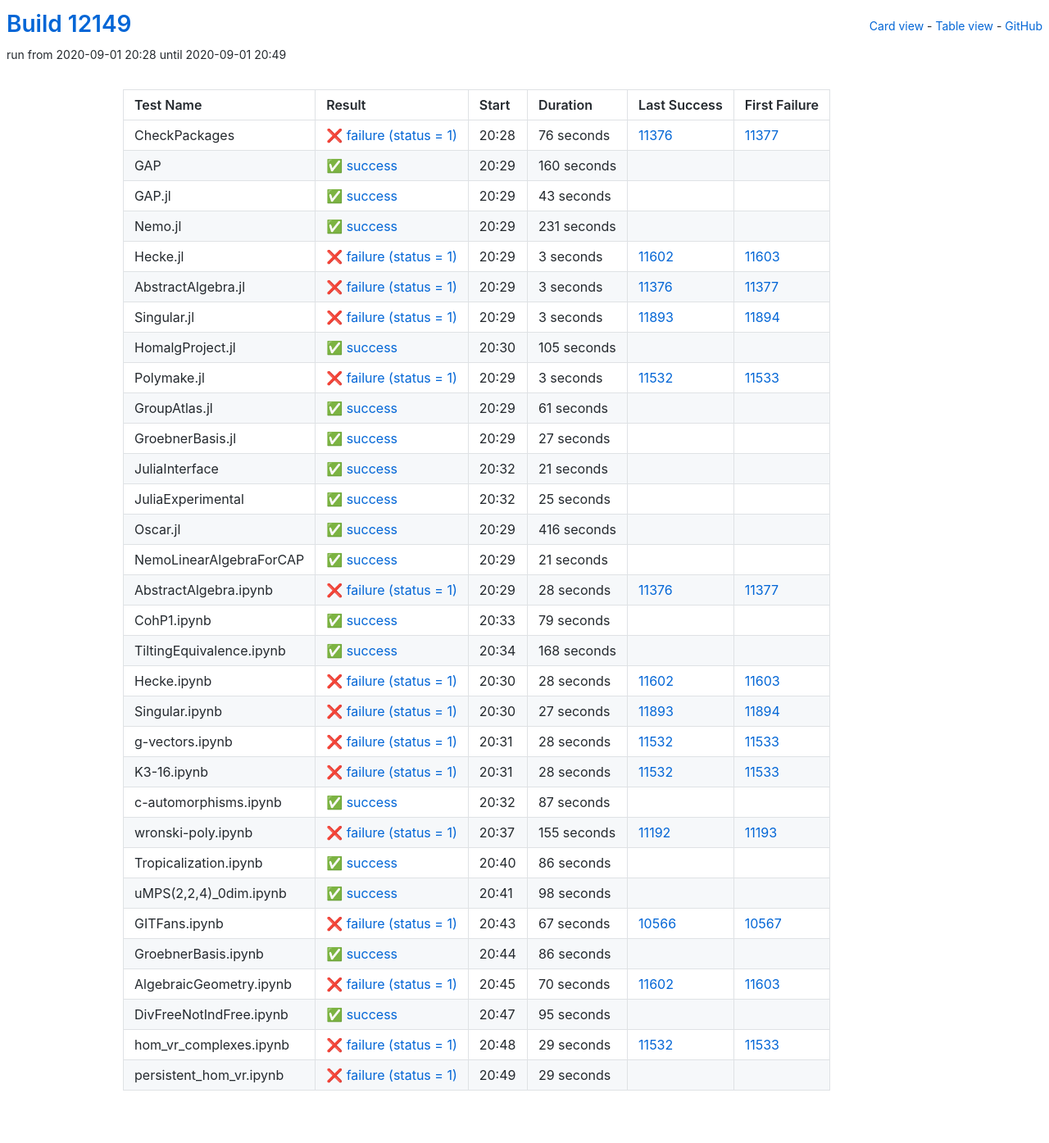
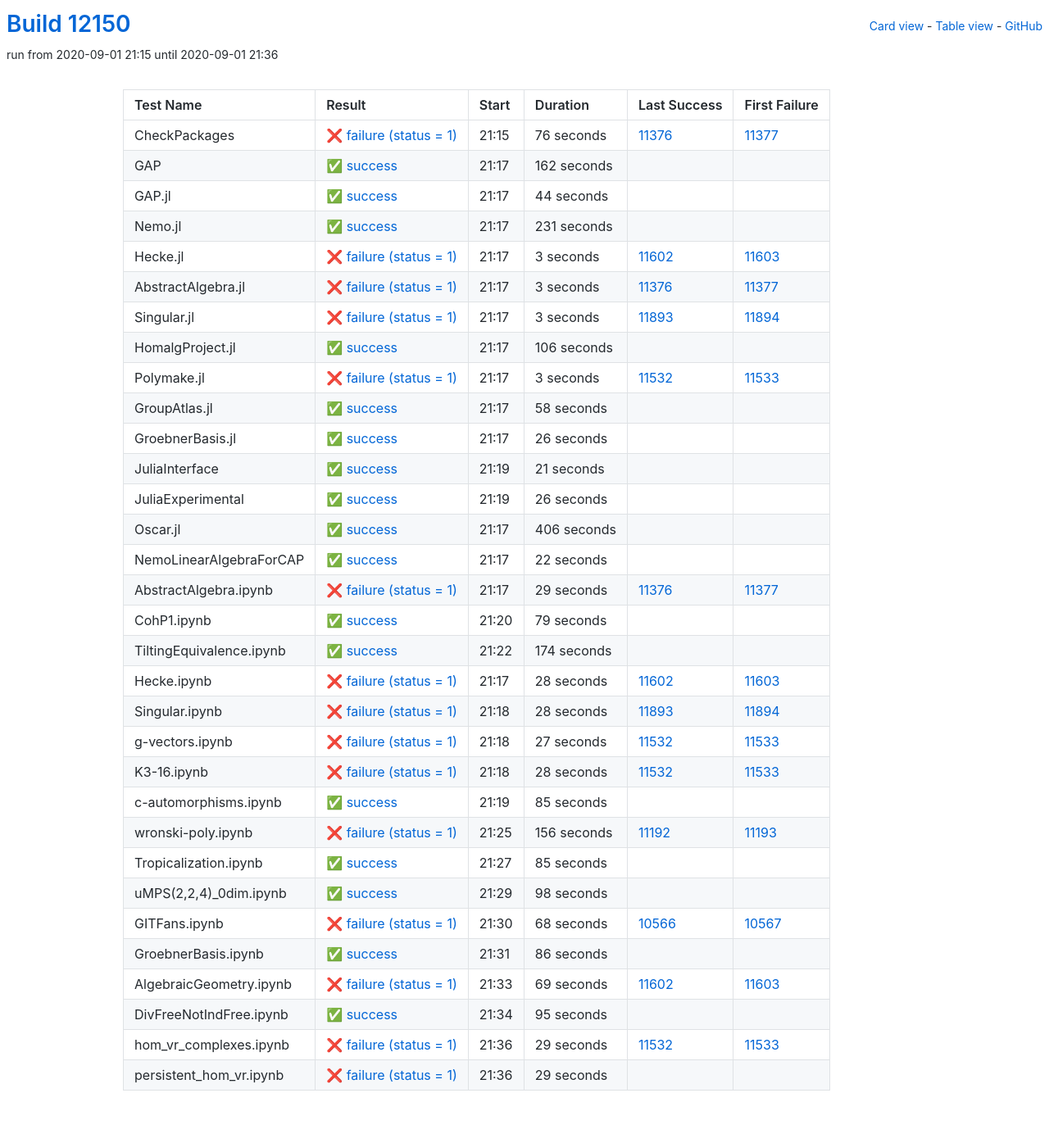
Before and after one commit to oscar-system/oscar-ci-status, a Jekyll site: the page built from table.html, in a window 1280 px wide. Shown: the whole page at 82% size. Built offline with Jekyll 4.4.1, drawn with Linux system fonts in a browser that asks for light colours.

Commit message:
Build #12150

```diff
--- a/_data/ci.yml
+++ b/_data/ci.yml
@@ -1,6 +1,6 @@
 ---
-build: 12149
-build_url: https://oscarci.mathematik.uni-kl.de/job/oscar/12149/
+build: 12150
+build_url: https://oscarci.mathematik.uni-kl.de/job/oscar/12150/
 job: oscar
 organization: oscar-system
 repo: oscar-ci-status
@@ -8,8 +8,8 @@
 tests:
 - name: CheckPackages
   id: checkpackages
-  log: https://oscarci.mathematik.uni-kl.de/job/oscar/12149/artifact/logs/build-12149/CheckPackages.log
-  start: 2020-09-01 20:28
+  log: https://oscarci.mathematik.uni-kl.de/job/oscar/12150/artifact/logs/build-12150/CheckPackages.log
+  start: 2020-09-01 21:15
   success: false
   exitcode: 1
   status: failure
@@ -20,32 +20,32 @@
   first_failure_url: https://oscarci.mathematik.uni-kl.de/job/oscar/11377/
 - name: GAP
   id: gap
-  log: https://oscarci.mathematik.uni-kl.de/job/oscar/12149/artifact/logs/build-12149/GAP.log
-  start: 2020-09-01 20:29
+  log: https://oscarci.mathematik.uni-kl.de/job/oscar/12150/artifact/logs/build-12150/GAP.log
+  start: 2020-09-01 21:17
   success: true
   exitcode: 0
   status: success
-  duration: 160
+  duration: 162
   last_success: false
   last_success_url:
   first_failure: false
   first_failure_url:
 - name: GAP.jl
   id: gap-jl
-  log: https://oscarci.mathematik.uni-kl.de/job/oscar/12149/artifact/logs/build-12149/GAP.jl.log
-  start: 2020-09-01 20:29
+  log: https://oscarci.mathematik.uni-kl.de/job/oscar/12150/artifact/logs/build-12150/GAP.jl.log
+  start: 2020-09-01 21:17
   success: true
   exitcode: 0
   status: success
-  duration: 43
+  duration: 44
   last_success: false
   last_success_url:
   first_failure: false
   first_failure_url:
 - name: Nemo.jl
   id: nemo-jl
-  log: https://oscarci.mathematik.uni-kl.de/job/oscar/12149/artifact/logs/build-12149/Nemo.jl.log
-  start: 2020-09-01 20:29
+  log: https://oscarci.mathematik.uni-kl.de/job/oscar/12150/artifact/logs/build-12150/Nemo.jl.log
+  start: 2020-09-01 21:17
   success: true
   exitcode: 0
   status: success
@@ -56,8 +56,8 @@
   first_failure_url:
 - name: Hecke.jl
   id: hecke-jl
-  log: https://oscarci.mathematik.uni-kl.de/job/oscar/12149/artifact/logs/build-12149/Hecke.jl.log
-  start: 2020-09-01 20:29
+  log: https://oscarci.mathematik.uni-kl.de/job/oscar/12150/artifact/logs/build-12150/Hecke.jl.log
+  start: 2020-09-01 21:17
   success: false
   exitcode: 1
   status: failure
@@ -68,8 +68,8 @@
   first_failure_url: https://oscarci.mathematik.uni-kl.de/job/oscar/11603/
 - name: AbstractAlgebra.jl
   id: abstractalgebra-jl
-  log: https://oscarci.mathematik.uni-kl.de/job/oscar/12149/artifact/logs/build-12149/AbstractAlgebra.jl.log
-  start: 2020-09-01 20:29
+  log: https://oscarci.mathematik.uni-kl.de/job/oscar/12150/artifact/logs/build-12150/AbstractAlgebra.jl.log
+  start: 2020-09-01 21:17
   success: false
   exitcode: 1
   status: failure
@@ -80,8 +80,8 @@
   first_failure_url: https://oscarci.mathematik.uni-kl.de/job/oscar/11377/
 - name: Singular.jl
   id: singular-jl
-  log: https://oscarci.mathematik.uni-kl.de/job/oscar/12149/artifact/logs/build-12149/Singular.jl.log
-  start: 2020-09-01 20:29
+  log: https://oscarci.mathematik.uni-kl.de/job/oscar/12150/artifact/logs/build-12150/Singular.jl.log
+  start: 2020-09-01 21:17
   success: false
   exitcode: 1
   status: failure
@@ -92,20 +92,20 @@
   first_failure_url: https://oscarci.mathematik.uni-kl.de/job/oscar/11894/
 - name: HomalgProject.jl
   id: homalgproject-jl
-  log: https://oscarci.mathematik.uni-kl.de/job/oscar/12149/artifact/logs/build-12149/HomalgProject.jl.log
-  start: 2020-09-01 20:30
+  log: https://oscarci.mathematik.uni-kl.de/job/oscar/12150/artifact/logs/build-12150/HomalgProject.jl.log
+  start: 2020-09-01 21:17
   success: true
   exitcode: 0
   status: success
-  duration: 105
+  duration: 106
   last_success: false
   last_success_url:
   first_failure: false
   first_failure_url:
 - name: Polymake.jl
   id: polymake-jl
-  log: https://oscarci.mathematik.uni-kl.de/job/oscar/12149/artifact/logs/build-12149/Polymake.jl.log
-  start: 2020-09-01 20:29
+  log: https://oscarci.mathematik.uni-kl.de/job/oscar/12150/artifact/logs/build-12150/Polymake.jl.log
+  start: 2020-09-01 21:17
   success: false
   exitcode: 1
   status: failure
@@ -116,32 +116,32 @@
   first_failure_url: https://oscarci.mathematik.uni-kl.de/job/oscar/11533/
 - name: GroupAtlas.jl
   id: groupatlas-jl
-  log: https://oscarci.mathematik.uni-kl.de/job/oscar/12149/artifact/logs/build-12149/GroupAtlas.jl.log
-  start: 2020-09-01 20:29
+  log: https://oscarci.mathematik.uni-kl.de/job/oscar/12150/artifact/logs/build-12150/GroupAtlas.jl.log
+  start: 2020-09-01 21:17
   success: true
   exitcode: 0
   status: success
-  duration: 61
+  duration: 58
   last_success: false
   last_success_url:
   first_failure: false
   first_failure_url:
 - name: GroebnerBasis.jl
   id: groebnerbasis-jl
-  log: https://oscarci.mathematik.uni-kl.de/job/oscar/12149/artifact/logs/build-12149/GroebnerBasis.jl.log
-  start: 2020-09-01 20:29
+  log: https://oscarci.mathematik.uni-kl.de/job/oscar/12150/artifact/logs/build-12150/GroebnerBasis.jl.log
+  start: 2020-09-01 21:17
   success: true
   exitcode: 0
   status: success
-  duration: 27
+  duration: 26
   last_success: false
   last_success_url:
   first_failure: false
   first_failure_url:
 - name: JuliaInterface
   id: juliainterface
-  log: https://oscarci.mathematik.uni-kl.de/job/oscar/12149/artifact/logs/build-12149/JuliaInterface.log
-  start: 2020-09-01 20:32
+  log: https://oscarci.mathematik.uni-kl.de/job/oscar/12150/artifact/logs/build-12150/JuliaInterface.log
+  start: 2020-09-01 21:19
   success: true
   exitcode: 0
   status: success
@@ -152,56 +152,56 @@
   first_failure_url:
 - name: JuliaExperimental
   id: juliaexperimental
-  log: https://oscarci.mathematik.uni-kl.de/job/oscar/12149/artifact/logs/build-12149/JuliaExperimental.log
-  start: 2020-09-01 20:32
+  log: https://oscarci.mathematik.uni-kl.de/job/oscar/12150/artifact/logs/build-12150/JuliaExperimental.log
+  start: 2020-09-01 21:19
   success: true
   exitcode: 0
   status: success
-  duration: 25
+  duration: 26
   last_success: false
   last_success_url:
   first_failure: false
   first_failure_url:
 - name: Oscar.jl
   id: oscar-jl
-  log: https://oscarci.mathematik.uni-kl.de/job/oscar/12149/artifact/logs/build-12149/Oscar.jl.log
-  start: 2020-09-01 20:29
+  log: https://oscarci.mathematik.uni-kl.de/job/oscar/12150/artifact/logs/build-12150/Oscar.jl.log
+  start: 2020-09-01 21:17
   success: true
   exitcode: 0
   status: success
-  duration: 416
+  duration: 406
   last_success: false
   last_success_url:
   first_failure: false
   first_failure_url:
 - name: NemoLinearAlgebraForCAP
   id: nemolinearalgebraforcap
-  log: https://oscarci.mathematik.uni-kl.de/job/oscar/12149/artifact/logs/build-12149/NemoLinearAlgebraForCAP.log
-  start: 2020-09-01 20:29
+  log: https://oscarci.mathematik.uni-kl.de/job/oscar/12150/artifact/logs/build-12150/NemoLinearAlgebraForCAP.log
+  start: 2020-09-01 21:17
   success: true
   exitcode: 0
   status: success
-  duration: 21
+  duration: 22
   last_success: false
   last_success_url:
   first_failure: false
   first_failure_url:
 - name: AbstractAlgebra.ipynb
   id: abstractalgebra-ipynb
-  log: https://oscarci.mathematik.uni-kl.de/job/oscar/12149/artifact/logs/build-12149/AbstractAlgebra.ipynb.log
-  start: 2020-09-01 20:29
+  log: https://oscarci.mathematik.uni-kl.de/job/oscar/12150/artifact/logs/build-12150/AbstractAlgebra.ipynb.log
+  start: 2020-09-01 21:17
   success: false
   exitcode: 1
   status: failure
-  duration: 28
+  duration: 29
   last_success: 11376
   last_success_url: https://oscarci.mathematik.uni-kl.de/job/oscar/11376/
   first_failure: 11377
   first_failure_url: https://oscarci.mathematik.uni-kl.de/job/oscar/11377/
 - name: CohP1.ipynb
   id: cohp1-ipynb
-  log: https://oscarci.mathematik.uni-kl.de/job/oscar/12149/artifact/logs/build-12149/CohP1.ipynb.log
-  start: 2020-09-01 20:33
+  log: https://oscarci.mathematik.uni-kl.de/job/oscar/12150/artifact/logs/build-12150/CohP1.ipynb.log
+  start: 2020-09-01 21:20
   success: true
   exitcode: 0
   status: success
@@ -212,20 +212,20 @@
   first_failure_url:
 - name: TiltingEquivalence.ipynb
   id: tiltingequivalence-ipynb
-  log: https://oscarci.mathematik.uni-kl.de/job/oscar/12149/artifact/logs/build-12149/TiltingEquivalence.ipynb.log
-  start: 2020-09-01 20:34
+  log: https://oscarci.mathematik.uni-kl.de/job/oscar/12150/artifact/logs/build-12150/TiltingEquivalence.ipynb.log
+  start: 2020-09-01 21:22
   success: true
   exitcode: 0
   status: success
-  duration: 168
+  duration: 174
   last_success: false
   last_success_url:
   first_failure: false
   first_failure_url:
 - name: Hecke.ipynb
   id: hecke-ipynb
-  log: https://oscarci.mathematik.uni-kl.de/job/oscar/12149/artifact/logs/build-12149/Hecke.ipynb.log
-  start: 2020-09-01 20:30
+  log: https://oscarci.mathematik.uni-kl.de/job/oscar/12150/artifact/logs/build-12150/Hecke.ipynb.log
+  start: 2020-09-01 21:17
   success: false
   exitcode: 1
   status: failure
@@ -236,32 +236,32 @@
   first_failure_url: https://oscarci.mathematik.uni-kl.de/job/oscar/11603/
 - name: Singular.ipynb
   id: singular-ipynb
-  log: https://oscarci.mathematik.uni-kl.de/job/oscar/12149/artifact/logs/build-12149/Singular.ipynb.log
-  start: 2020-09-01 20:30
+  log: https://oscarci.mathematik.uni-kl.de/job/oscar/12150/artifact/logs/build-12150/Singular.ipynb.log
+  start: 2020-09-01 21:18
   success: false
   exitcode: 1
   status: failure
-  duration: 27
+  duration: 28
   last_success: 11893
   last_success_url: https://oscarci.mathematik.uni-kl.de/job/oscar/11893/
   first_failure: 11894
   first_failure_url: https://oscarci.mathematik.uni-kl.de/job/oscar/11894/
 - name: g-vectors.ipynb
   id: g-vectors-ipynb
-  log: https://oscarci.mathematik.uni-kl.de/job/oscar/12149/artifact/logs/build-12149/g-vectors.ipynb.log
-  start: 2020-09-01 20:31
+  log: https://oscarci.mathematik.uni-kl.de/job/oscar/12150/artifact/logs/build-12150/g-vectors.ipynb.log
+  start: 2020-09-01 21:18
   success: false
   exitcode: 1
   status: failure
-  duration: 28
+  duration: 27
   last_success: 11532
   last_success_url: https://oscarci.mathematik.uni-kl.de/job/oscar/11532/
   first_failure: 11533
   first_failure_url: https://oscarci.mathematik.uni-kl.de/job/oscar/11533/
 - name: K3-16.ipynb
   id: k3-16-ipynb
-  log: https://oscarci.mathematik.uni-kl.de/job/oscar/12149/artifact/logs/build-12149/K3-16.ipynb.log
-  start: 2020-09-01 20:31
+  log: https://oscarci.mathematik.uni-kl.de/job/oscar/12150/artifact/logs/build-12150/K3-16.ipynb.log
+  start: 2020-09-01 21:18
   success: false
   exitcode: 1
   status: failure
@@ -272,44 +272,44 @@
   first_failure_url: https://oscarci.mathematik.uni-kl.de/job/oscar/11533/
 - name: c-automorphisms.ipynb
   id: c-automorphisms-ipynb
-  log: https://oscarci.mathematik.uni-kl.de/job/oscar/12149/artifact/logs/build-12149/c-automorphisms.ipynb.log
-  start: 2020-09-01 20:32
+  log: https://oscarci.mathematik.uni-kl.de/job/oscar/12150/artifact/logs/build-12150/c-automorphisms.ipynb.log
+  start: 2020-09-01 21:19
   success: true
   exitcode: 0
   status: success
-  duration: 87
+  duration: 85
   last_success: false
   last_success_url:
   first_failure: false
   first_failure_url:
 - name: wronski-poly.ipynb
   id: wronski-poly-ipynb
-  log: https://oscarci.mathematik.uni-kl.de/job/oscar/12149/artifact/logs/build-12149/wronski-poly.ipynb.log
-  start: 2020-09-01 20:37
+  log: https://oscarci.mathematik.uni-kl.de/job/oscar/12150/artifact/logs/build-12150/wronski-poly.ipynb.log
+  start: 2020-09-01 21:25
   success: false
   exitcode: 1
   status: failure
-  duration: 155
+  duration: 156
   last_success: 11192
   last_success_url: https://oscarci.mathematik.uni-kl.de/job/oscar/11192/
   first_failure: 11193
   first_failure_url: https://oscarci.mathematik.uni-kl.de/job/oscar/11193/
 - name: Tropicalization.ipynb
   id: tropicalization-ipynb
-  log: https://oscarci.mathematik.uni-kl.de/job/oscar/12149/artifact/logs/build-12149/Tropicalization.ipynb.log
-  start: 2020-09-01 20:40
+  log: https://oscarci.mathematik.uni-kl.de/job/oscar/12150/artifact/logs/build-12150/Tropicalization.ipynb.log
+  start: 2020-09-01 21:27
   success: true
   exitcode: 0
   status: success
-  duration: 86
+  duration: 85
   last_success: false
   last_success_url:
   first_failure: false
   first_failure_url:
 - name: uMPS(2,2,4)_0dim.ipynb
   id: umps-2-2-4-0dim-ipynb
-  log: https://oscarci.mathematik.uni-kl.de/job/oscar/12149/artifact/logs/build-12149/uMPS-2-2-4-_0dim.ipynb.log
-  start: 2020-09-01 20:41
+  log: https://oscarci.mathematik.uni-kl.de/job/oscar/12150/artifact/logs/build-12150/uMPS-2-2-4-_0dim.ipynb.log
+  start: 2020-09-01 21:29
   success: true
   exitcode: 0
   status: success
@@ -320,20 +320,20 @@
   first_failure_url:
 - name: GITFans.ipynb
   id: gitfans-ipynb
-  log: https://oscarci.mathematik.uni-kl.de/job/oscar/12149/artifact/logs/build-12149/GITFans.ipynb.log
-  start: 2020-09-01 20:43
+  log: https://oscarci.mathematik.uni-kl.de/job/oscar/12150/artifact/logs/build-12150/GITFans.ipynb.log
+  start: 2020-09-01 21:30
   success: false
   exitcode: 1
   status: failure
-  duration: 67
+  duration: 68
   last_success: 10566
   last_success_url: https://oscarci.mathematik.uni-kl.de/job/oscar/10566/
   first_failure: 10567
   first_failure_url: https://oscarci.mathematik.uni-kl.de/job/oscar/10567/
 - name: GroebnerBasis.ipynb
   id: groebnerbasis-ipynb
-  log: https://oscarci.mathematik.uni-kl.de/job/oscar/12149/artifact/logs/build-12149/GroebnerBasis.ipynb.log
-  start: 2020-09-01 20:44
+  log: https://oscarci.mathematik.uni-kl.de/job/oscar/12150/artifact/logs/build-12150/GroebnerBasis.ipynb.log
+  start: 2020-09-01 21:31
   success: true
   exitcode: 0
   status: success
@@ -344,20 +344,20 @@
   first_failure_url:
 - name: AlgebraicGeometry.ipynb
   id: algebraicgeometry-ipynb
-  log: https://oscarci.mathematik.uni-kl.de/job/oscar/12149/artifact/logs/build-12149/AlgebraicGeometry.ipynb.log
-  start: 2020-09-01 20:45
+  log: https://oscarci.mathematik.uni-kl.de/job/oscar/12150/artifact/logs/build-12150/AlgebraicGeometry.ipynb.log
+  start: 2020-09-01 21:33
   success: false
   exitcode: 1
   status: failure
-  duration: 70
+  duration: 69
   last_success: 11602
   last_success_url: https://oscarci.mathematik.uni-kl.de/job/oscar/11602/
   first_failure: 11603
   first_failure_url: https://oscarci.mathematik.uni-kl.de/job/oscar/11603/
 - name: DivFreeNotIndFree.ipynb
   id: divfreenotindfree-ipynb
-  log: https://oscarci.mathematik.uni-kl.de/job/oscar/12149/artifact/logs/build-12149/DivFreeNotIndFree.ipynb.log
-  start: 2020-09-01 20:47
+  log: https://oscarci.mathematik.uni-kl.de/job/oscar/12150/artifact/logs/build-12150/DivFreeNotIndFree.ipynb.log
+  start: 2020-09-01 21:34
   success: true
   exitcode: 0
   status: success
@@ -368,8 +368,8 @@
   first_failure_url:
 - name: hom_vr_complexes.ipynb
   id: hom-vr-complexes-ipynb
-  log: https://oscarci.mathematik.uni-kl.de/job/oscar/12149/artifact/logs/build-12149/hom_vr_complexes.ipynb.log
-  start: 2020-09-01 20:48
+  log: https://oscarci.mathematik.uni-kl.de/job/oscar/12150/artifact/logs/build-12150/hom_vr_complexes.ipynb.log
+  start: 2020-09-01 21:36
   success: false
   exitcode: 1
   status: failure
@@ -380,8 +380,8 @@
   first_failure_url: https://oscarci.mathematik.uni-kl.de/job/oscar/11533/
 - name: persistent_hom_vr.ipynb
   id: persistent-hom-vr-ipynb
-  log: https://oscarci.mathematik.uni-kl.de/job/oscar/12149/artifact/logs/build-12149/persistent_hom_vr.ipynb.log
-  start: 2020-09-01 20:49
+  log: https://oscarci.mathematik.uni-kl.de/job/oscar/12150/artifact/logs/build-12150/persistent_hom_vr.ipynb.log
+  start: 2020-09-01 21:36
   success: false
   exitcode: 1
   status: failure
```
Also changed, not shown: README.md.
